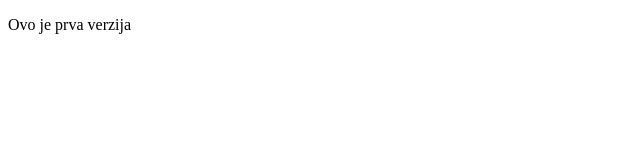
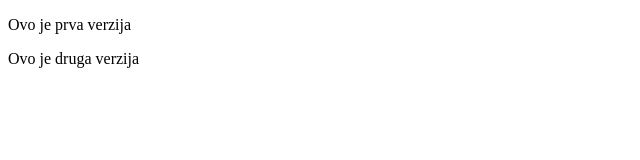
Before and after one commit to azivkov/testni-repo, a plain HTML site: page index.html in a window 1280 px wide. Shown: the whole page, without its empty margins (0-640 px from the left). Drawn offline with Linux system fonts and the light colour scheme.

Commit message:
POčetak rada na novoj funkcionalnosti

```diff
--- a/index.html
+++ b/index.html
@@ -7,5 +7,6 @@
 </head>
 <body>
     <p>Ovo je prva verzija</p>
+    <p>Ovo je druga verzija</p>
 </body>
 </html>
```
